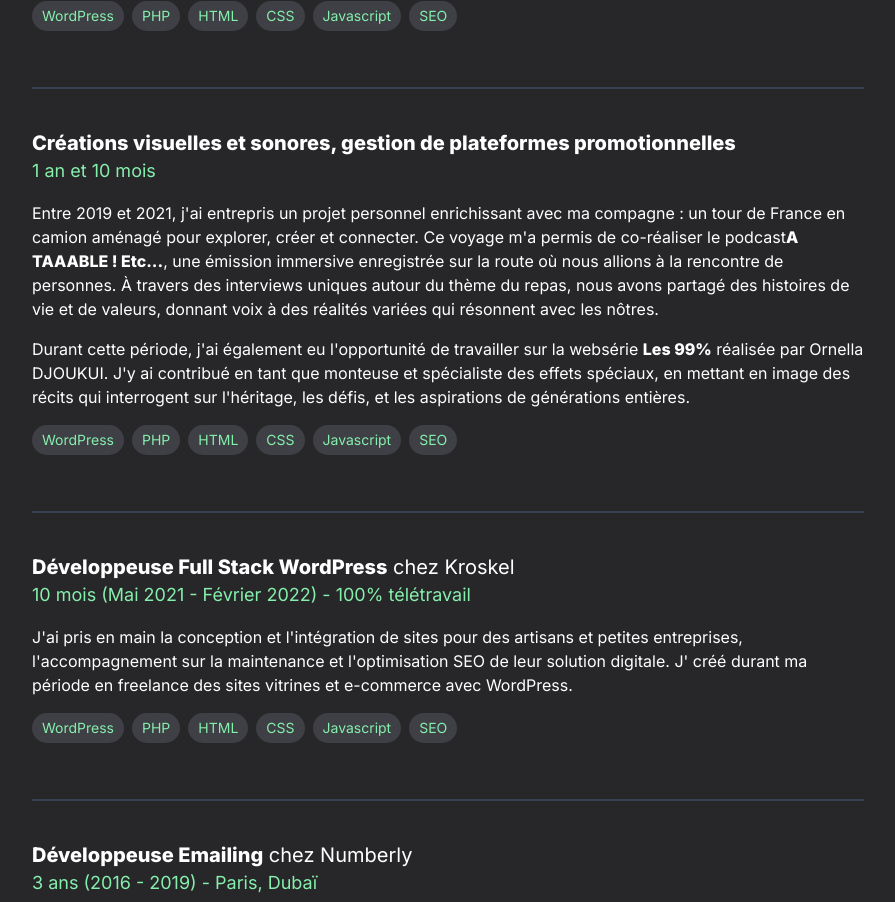
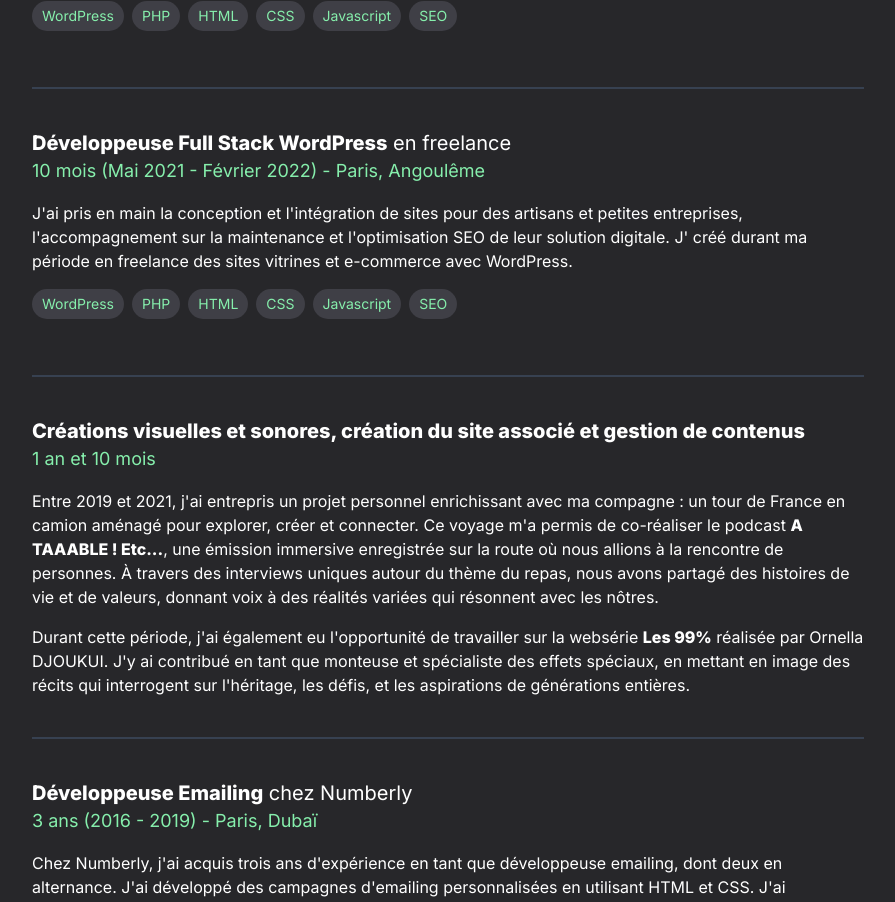
Before and after one commit to wumiolabisi/gettoknowme, a Next.js app: page / in a window 1280 px wide. Shown: the part 3713-4615 px from the top of the page, without its empty margins (192-1087 px from the left). Built offline with nearby package versions, Linux system fonts and the light colour scheme.

Commit message:
Correction exp pro

```diff
--- a/src/_sections/Experiences.js
+++ b/src/_sections/Experiences.js
@@ -42,20 +42,13 @@ const Experiences = () => {
                     </section>
                 </article>
             </Reveal>
+
             <Reveal>
                 <article className="my-10 pb-10 border-b-2 border-solid border-b-gray-700">
-                    <h3 className="text-xl"><strong>Créations visuelles et sonores, gestion de plateformes promotionnelles</strong></h3>
-                    <p className="text-green-300 text-lg">1 an et 10 mois</p>
-                    <p className="mt-4">Entre 2019 et 2021, j&apos;ai entrepris un projet personnel enrichissant avec ma compagne :
-                        un tour de France en camion aménagé pour explorer, créer et connecter. Ce voyage m&apos;a permis de co-réaliser le podcast
-                        <strong>A TAAABLE ! Etc...</strong>, une émission immersive enregistrée sur la route où nous allions à la rencontre de personnes.
-                        À travers des interviews uniques autour du thème du repas, nous avons partagé des histoires de vie et de valeurs,
-                        donnant voix à des réalités variées qui résonnent avec les nôtres.</p>
-                    <p className="mt-4">Durant cette période, j&apos;ai également eu
-                        l&apos;opportunité de travailler sur la websérie <strong>Les 99%</strong> réalisée par Ornella DJOUKUI.
-                        J&apos;y ai contribué en tant que monteuse et spécialiste des effets spéciaux, en mettant
-                        en image des récits qui interrogent sur l&apos;héritage, les défis, et les aspirations de générations entières.
-                    </p>
+                    <h3 className="text-xl"><strong>Développeuse Full Stack WordPress</strong> en freelance</h3>
+                    <p className="text-green-300 text-lg">10 mois (Mai 2021 - Février 2022) - Paris, Angoulême</p>
+                    <p className="mt-4">J&apos;ai pris en main la conception et l&apos;intégration de sites pour des artisans et petites entreprises,
+                        l&apos;accompagnement sur la maintenance et l&apos;optimisation SEO de leur solution digitale. J&apos; créé durant ma période en freelance des sites vitrines et e-commerce avec WordPress.</p>
                     <section className="my-4 flex flex-row flex-wrap justify-start items-center gap-2">
                         <span className="badge rounded-full bg-zinc-700 text-green-300 text-sm">WordPress</span>
                         <span className="badge rounded-full bg-zinc-700 text-green-300 text-sm">PHP</span>
@@ -68,18 +61,18 @@ const Experiences = () => {
             </Reveal>
             <Reveal>
                 <article className="my-10 pb-10 border-b-2 border-solid border-b-gray-700">
-                    <h3 className="text-xl"><strong>Développeuse Full Stack WordPress</strong> chez Kroskel</h3>
-                    <p className="text-green-300 text-lg">10 mois (Mai 2021 - Février 2022) - 100% télétravail</p>
-                    <p className="mt-4">J&apos;ai pris en main la conception et l&apos;intégration de sites pour des artisans et petites entreprises,
-                        l&apos;accompagnement sur la maintenance et l&apos;optimisation SEO de leur solution digitale. J&apos; créé durant ma période en freelance des sites vitrines et e-commerce avec WordPress.</p>
-                    <section className="my-4 flex flex-row flex-wrap justify-start items-center gap-2">
-                        <span className="badge rounded-full bg-zinc-700 text-green-300 text-sm">WordPress</span>
-                        <span className="badge rounded-full bg-zinc-700 text-green-300 text-sm">PHP</span>
-                        <span className="badge rounded-full bg-zinc-700 text-green-300 text-sm">HTML</span>
-                        <span className="badge rounded-full bg-zinc-700 text-green-300 text-sm">CSS</span>
-                        <span className="badge rounded-full bg-zinc-700 text-green-300 text-sm">Javascript</span>
-                        <span className="badge rounded-full bg-zinc-700 text-green-300 text-sm">SEO</span>
-                    </section>
+                    <h3 className="text-xl"><strong>Créations visuelles et sonores, création du site associé et gestion de contenus</strong></h3>
+                    <p className="text-green-300 text-lg">1 an et 10 mois</p>
+                    <p className="mt-4">Entre 2019 et 2021, j&apos;ai entrepris un projet personnel enrichissant avec ma compagne :
+                        un tour de France en camion aménagé pour explorer, créer et connecter. Ce voyage m&apos;a permis de co-réaliser le podcast <strong>A TAAABLE ! Etc...</strong>, une émission immersive enregistrée sur la route où nous allions à la rencontre de personnes.
+                        À travers des interviews uniques autour du thème du repas, nous avons partagé des histoires de vie et de valeurs,
+                        donnant voix à des réalités variées qui résonnent avec les nôtres.</p>
+                    <p className="mt-4">Durant cette période, j&apos;ai également eu
+                        l&apos;opportunité de travailler sur la websérie <strong>Les 99%</strong> réalisée par Ornella DJOUKUI.
+                        J&apos;y ai contribué en tant que monteuse et spécialiste des effets spéciaux, en mettant
+                        en image des récits qui interrogent sur l&apos;héritage, les défis, et les aspirations de générations entières.
+                    </p>
+
                 </article>
             </Reveal>
             <Reveal>
```
